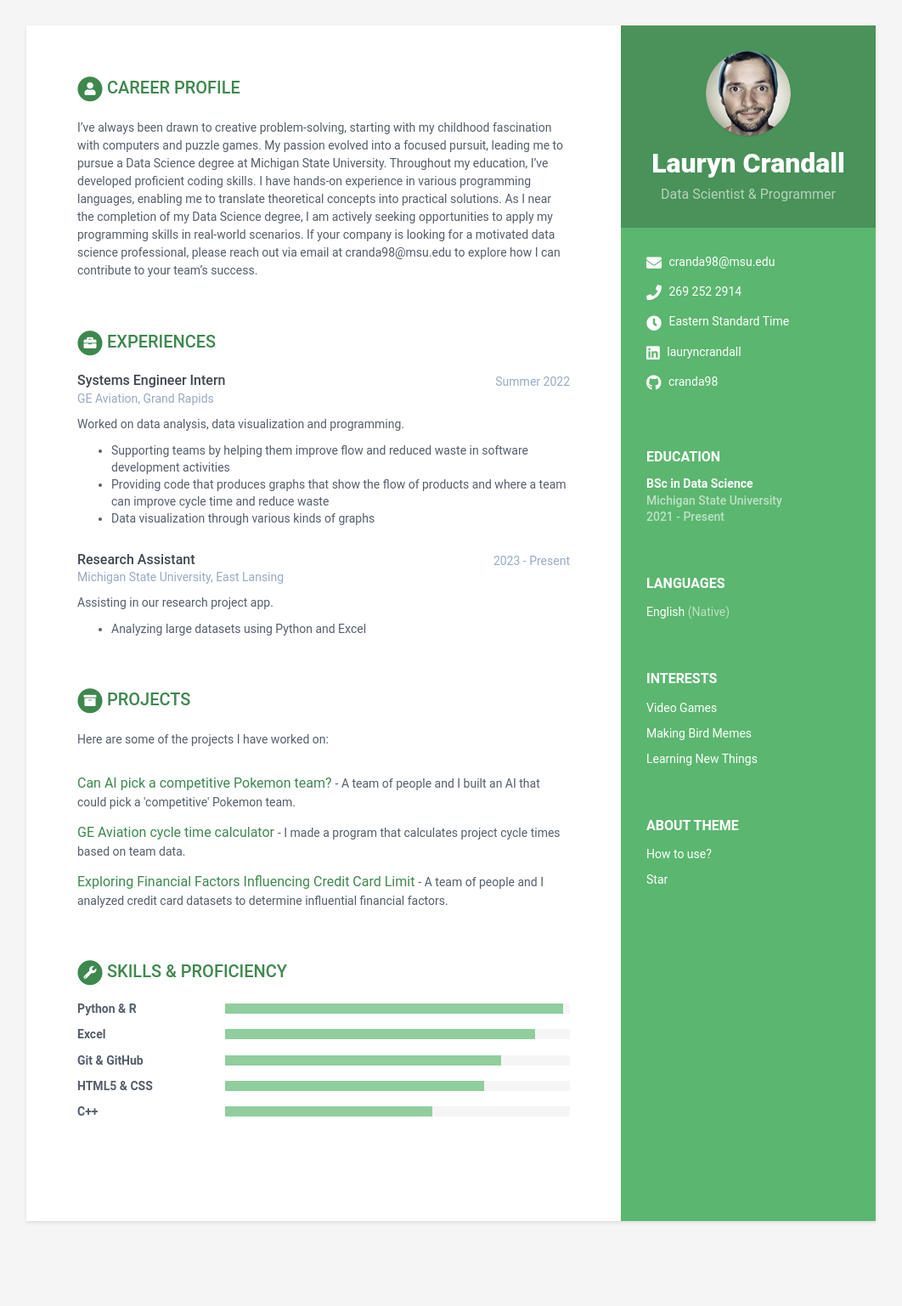
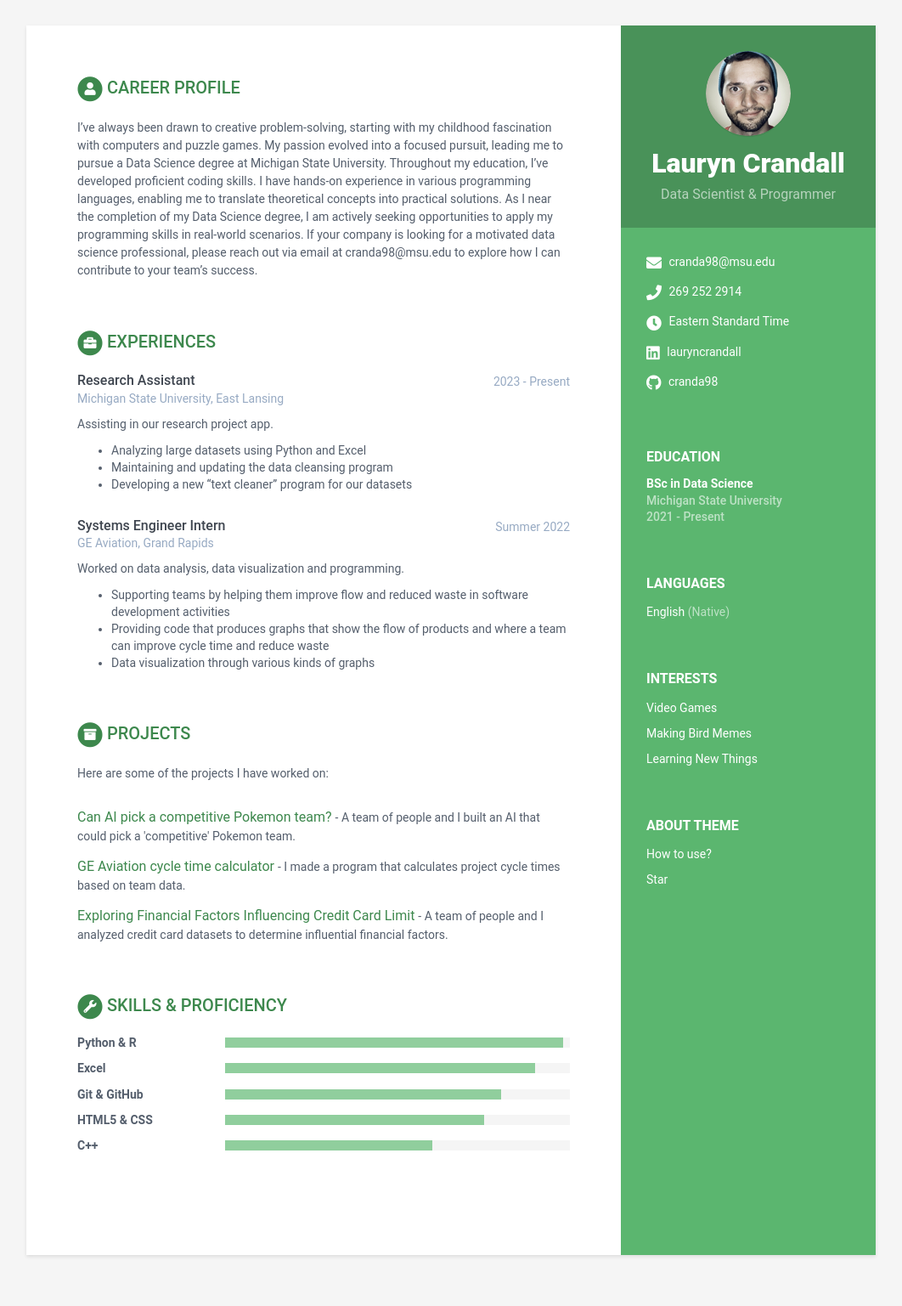
Before and after one commit to cranda98/cranda98.github.io, a Jekyll site: the page built from index.html, in a window 1280 px wide. Shown: the whole page at 85% size, without its empty margins (109-1171 px from the left). Built offline with Jekyll 4.4.1, drawn with Linux system fonts in a browser that asks for light colours; before the commit the page ends 1497 px from its top, so only the background shows below that.

Commit message:
Update data.yml

```diff
--- a/_data/data.yml
+++ b/_data/data.yml
@@ -72,6 +72,14 @@ education:
 experiences:
     title: Experiences
     info:
+      - role: Research Assistant
+        time: 2023 - Present
+        company: Michigan State University, East Lansing
+        details: |
+          Assisting in our research project app.
+            - Analyzing large datasets using Python and Excel
+            - Maintaining and updating the data cleansing program
+            - Developing a new "text cleaner" program for our datasets
       - role: Systems Engineer Intern
         time: Summer 2022
         company: GE Aviation, Grand Rapids
@@ -80,12 +88,6 @@ experiences:
             - Supporting teams by helping them improve flow and reduced waste in software development activities
             - Providing code that produces graphs that show the flow of products and where a team can improve cycle time and reduce waste
             - Data visualization through various kinds of graphs
-      - role: Research Assistant
-        time: 2023 - Present
-        company: Michigan State University, East Lansing
-        details: |
-          Assisting in our research project app.
-            - Analyzing large datasets using Python and Excel
 
 projects:
     title: Projects
```
